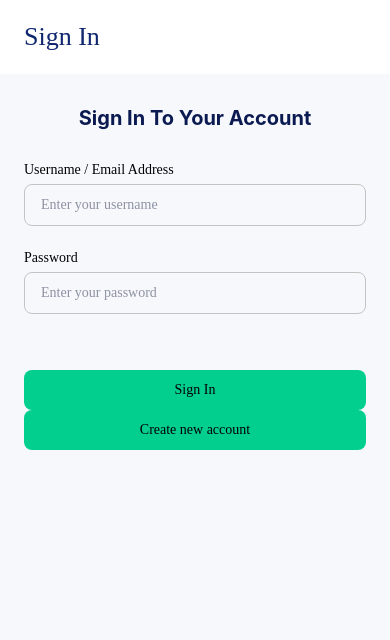
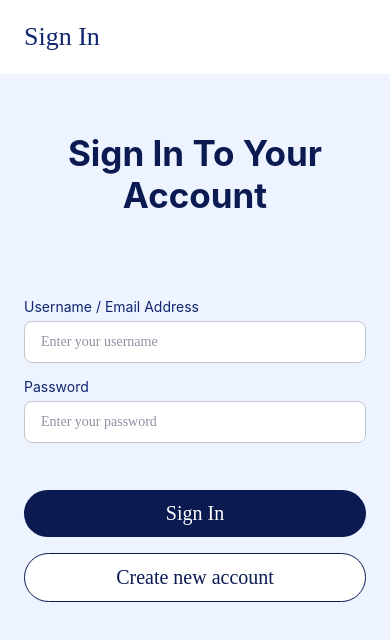
Before and after one commit to Deeva-Civia/FiNotes, a React Native app: screen / in a window 390 px wide. Shown: the top 640 px of the page. Built offline with nearby package versions, Linux system fonts and the light colour scheme.

Commit message:
add font

```diff
--- a/src/components/atoms/Button/index.tsx
+++ b/src/components/atoms/Button/index.tsx
@@ -1,10 +1,22 @@
-import {StyleSheet, Text, View, TouchableOpacity} from 'react-native';
+import {StyleSheet, Text, TouchableOpacity} from 'react-native';
 import React from 'react';
 
-const Button = ({label, color = '#02CF8E', textColor = '#020202'}) => {
+const Button = ({label, type = 'primary', onPress}) => {
   return (
-    <TouchableOpacity style={styles.button(color)} activeOpacity={0.5}>
-      <Text style={styles.buttontext(textColor)}>{label}</Text>
+    <TouchableOpacity
+      style={[
+        styles.button,
+        type === 'secondary' ? styles.secondary : styles.primary,
+      ]}
+      activeOpacity={0.7}
+      onPress={onPress}>
+      <Text
+        style={[
+          styles.text,
+          type === 'secondary' ? styles.secondaryText : styles.primaryText,
+        ]}>
+        {label}
+      </Text>
     </TouchableOpacity>
   );
 };
@@ -12,15 +24,31 @@ const Button = ({label, color = '#02CF8E', textColor = '#020202'}) => {
 export default Button;
 
 const styles = StyleSheet.create({
-  button: color => ({
-    backgroundColor: color,
-    borderRadius: 8,
+  button: {
+    borderRadius: 100,
     paddingVertical: 12,
-  }),
-  buttontext: textColor => ({
-    textAlign: 'center',
+    alignItems: 'center',
+    justifyContent: 'center',
+    marginBottom: 16,
+    elevation: 10,
+  },
+  primary: {
+    backgroundColor: '#0B1A51', // Navy
+  },
+  secondary: {
+    backgroundColor: '#FFFFFF', // Putih
+    borderWidth: 1,
+    borderColor: '#0B1A51', // Border Navy
+  },
+  text: {
     fontFamily: 'Poppins-Medium',
-    fontSize: 14,
-    color: textColor,
-  }),
+    fontSize: 20,
+    fontWeight: 'semibold',
+  },
+  primaryText: {
+    color: '#FFFFFF', // Putih
+  },
+  secondaryText: {
+    color: '#0B1A51', // Navy
+  },
 });
--- a/src/components/molecules/TextInput/index.tsx
+++ b/src/components/molecules/TextInput/index.tsx
@@ -19,22 +19,22 @@ export default TextInput;
 
 const styles = StyleSheet.create({
   container: {
-    marginBottom: 24,
+    marginBottom: 15,
   },
   label: {
-    fontFamily: 'Poppins-Medium',
     fontSize: 14,
-    color: '#020202',
+    color: '#10266F',
     marginBottom: 6,
   },
   input: {
     borderWidth: 1,
-    borderColor: '#C4C4C4',
+    borderColor: '#C1C7CD',
     borderRadius: 8,
     paddingHorizontal: 16,
     paddingVertical: 12,
     fontFamily: 'Poppins-Regular',
     fontSize: 14,
     color: '#020202',
+    backgroundColor: '#FFFFFF',
   },
 });
--- a/src/page/SignIn/index.tsx
+++ b/src/page/SignIn/index.tsx
@@ -1,14 +1,16 @@
 import {StyleSheet, Text, View} from 'react-native';
 import React from 'react';
 import {Header, TextInput} from '../../components/molecules';
-import {Button} from '../../components/atoms/';
+import {Button, Gap} from '../../components/atoms/';
 
 const SignIn = () => {
   return (
     <View style={styles.pageContainer}>
       <Header title="Sign In" />
       <View style={styles.contentContainer}>
+        <Gap height={26} />
         <Text style={styles.title}>Sign In To Your Account</Text>
+        <Gap height={50} />
         <TextInput
           label="Username / Email Address"
           placeholder="Enter your username"
@@ -32,16 +34,16 @@ export default SignIn;
 const styles = StyleSheet.create({
   pageContainer: {
     flex: 1,
-    backgroundColor: '#F6F8FB', // background light blue kayak di gambar
+    backgroundColor: '#EDF3FF', // background light blue kayak di gambar
   },
   contentContainer: {
-    backgroundColor: '#F6F8FB',
+    backgroundColor: '#EDF3FF',
     flex: 1,
     paddingHorizontal: 24,
     paddingTop: 32,
   },
   title: {
-    fontSize: 20,
+    fontSize: 35,
     fontWeight: 'bold',
     color: '#0B1A51', // warna teks navy gelap
     textAlign: 'center',
```
Also changed, not shown: 19 other files (tests, documents, lock files or other folders).
